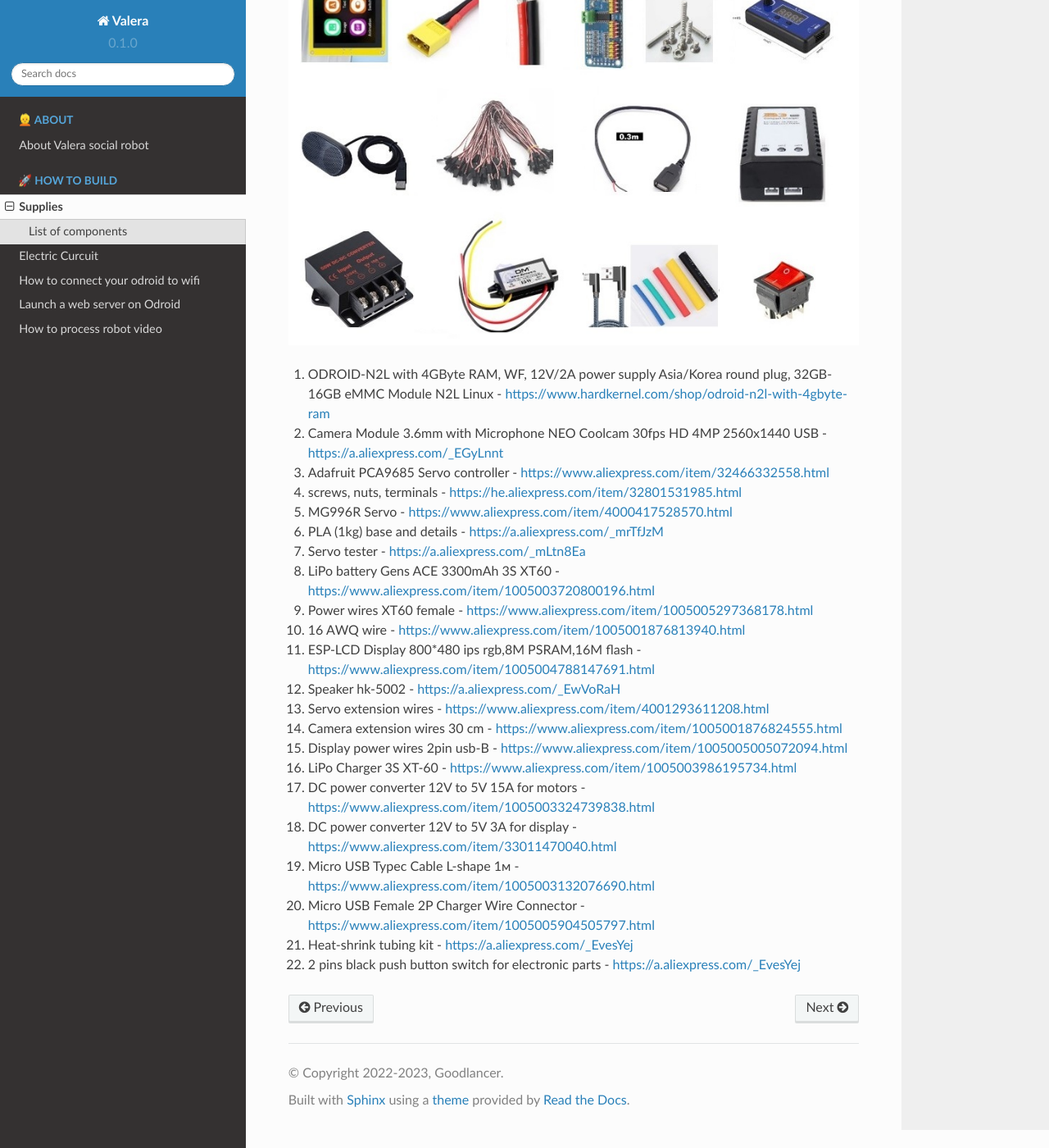
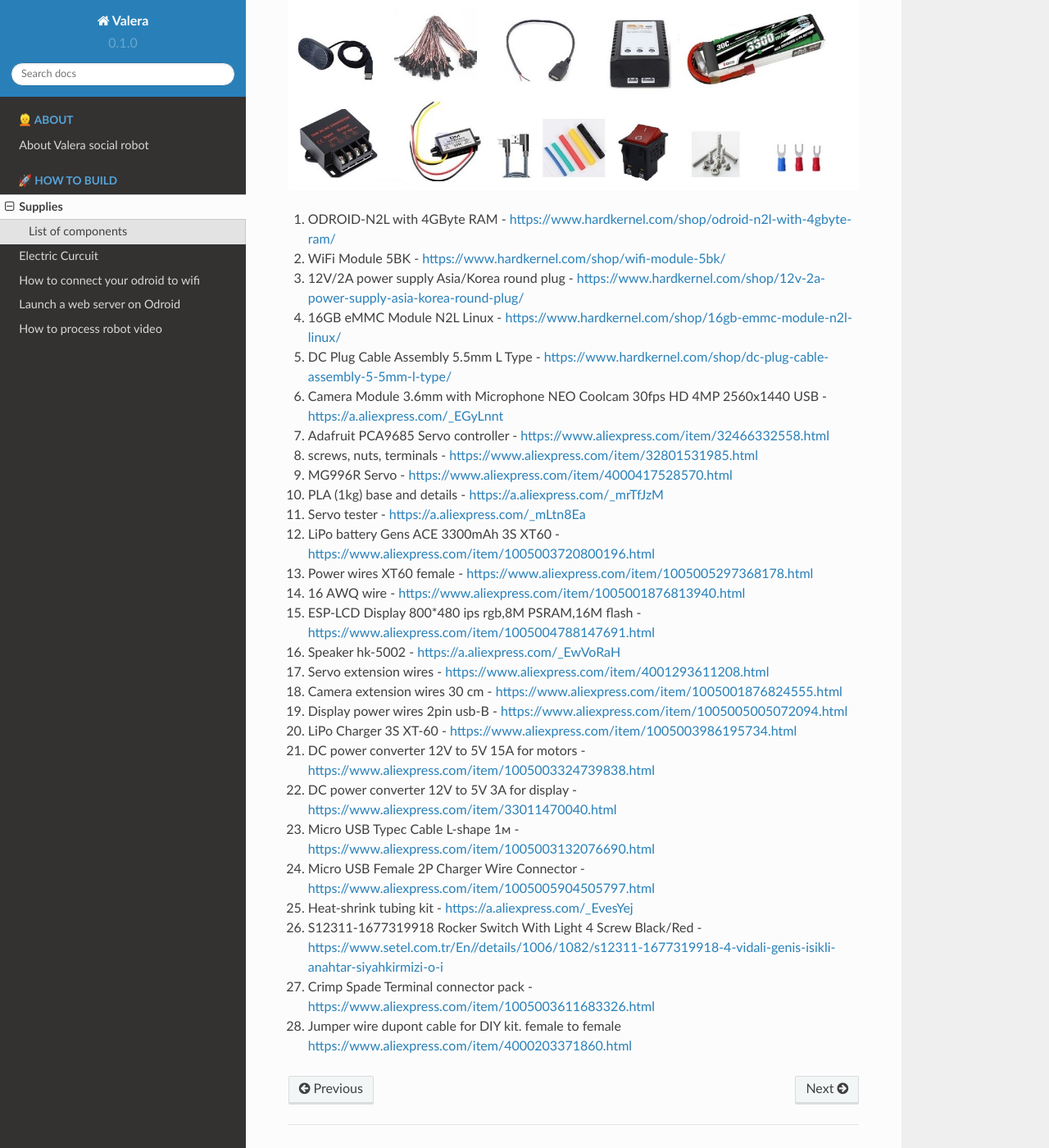
Before and after one commit to goodlancer-org/valera, a Sphinx documentation site: the page built from docs/supplies.rst, in a window 1280 px wide and 1400 px high, scrolled down 669 px. Shown: the whole window at 82% size. Built offline with Sphinx 7.4.7 and the Read the Docs theme 2.0.0, drawn with Linux system fonts in a browser that asks for light colours.

Commit message:
docs: suppllies fixed

```diff
--- a/docs/supplies.rst
+++ b/docs/supplies.rst
@@ -14,10 +14,14 @@
 
 .. image:: images/BOM1.jpg
 
-#. ODROID-N2L with 4GByte RAM, WF, 12V/2A power supply Asia/Korea round plug, 32GB-16GB eMMC Module N2L Linux - `<https://www.hardkernel.com/shop/odroid-n2l-with-4gbyte-ram>`_
+#. ODROID-N2L with 4GByte RAM - `<https://www.hardkernel.com/shop/odroid-n2l-with-4gbyte-ram/>`_
+#. WiFi Module 5BK  - `<https://www.hardkernel.com/shop/wifi-module-5bk/>`_
+#. 12V/2A power supply Asia/Korea round plug - `<https://www.hardkernel.com/shop/12v-2a-power-supply-asia-korea-round-plug/>`_
+#. 16GB eMMC Module N2L Linux - `<https://www.hardkernel.com/shop/16gb-emmc-module-n2l-linux/>`_
+#. DC Plug Cable Assembly 5.5mm L Type - `<https://www.hardkernel.com/shop/dc-plug-cable-assembly-5-5mm-l-type/>`_
 #. Camera Module 3.6mm with Microphone NEO Coolcam 30fps HD 4MP 2560x1440 USB - `<https://a.aliexpress.com/_EGyLnnt>`_
 #. Adafruit PCA9685 Servo controller - `<https://www.aliexpress.com/item/32466332558.html>`_
-#. screws, nuts, terminals - `<https://he.aliexpress.com/item/32801531985.html>`_
+#. screws, nuts, terminals - `<https://www.aliexpress.com/item/32801531985.html>`_
 #. MG996R Servo - `<https://www.aliexpress.com/item/4000417528570.html>`_
 #. PLA (1kg) base and details - `<https://a.aliexpress.com/_mrTfJzM>`_
 #. Servo tester - `<https://a.aliexpress.com/_mLtn8Ea>`_
@@ -35,4 +39,6 @@
 #. Micro USB Typec Cable L-shape 1м - `<https://www.aliexpress.com/item/1005003132076690.html>`_
 #. Micro USB Female 2P Charger Wire Connector - `<https://www.aliexpress.com/item/1005005904505797.html>`_
 #. Heat-shrink tubing kit -  `<https://a.aliexpress.com/_EvesYej>`_
-#. 2 pins black push button switch for electronic parts - `<https://a.aliexpress.com/_EvesYej>`_
+#. S12311-1677319918 Rocker Switch With Light 4 Screw Black/Red - `<https://www.setel.com.tr/En//details/1006/1082/s12311-1677319918-4-vidali-genis-isikli-anahtar-siyahkirmizi-o-i>`_
+#. Crimp Spade Terminal connector pack -  `<https://www.aliexpress.com/item/1005003611683326.html>`_
+#. Jumper wire dupont cable for DIY kit. female to female `<https://www.aliexpress.com/item/4000203371860.html>`_
```
Also changed, not shown: docs/images/BOM1.jpg.
